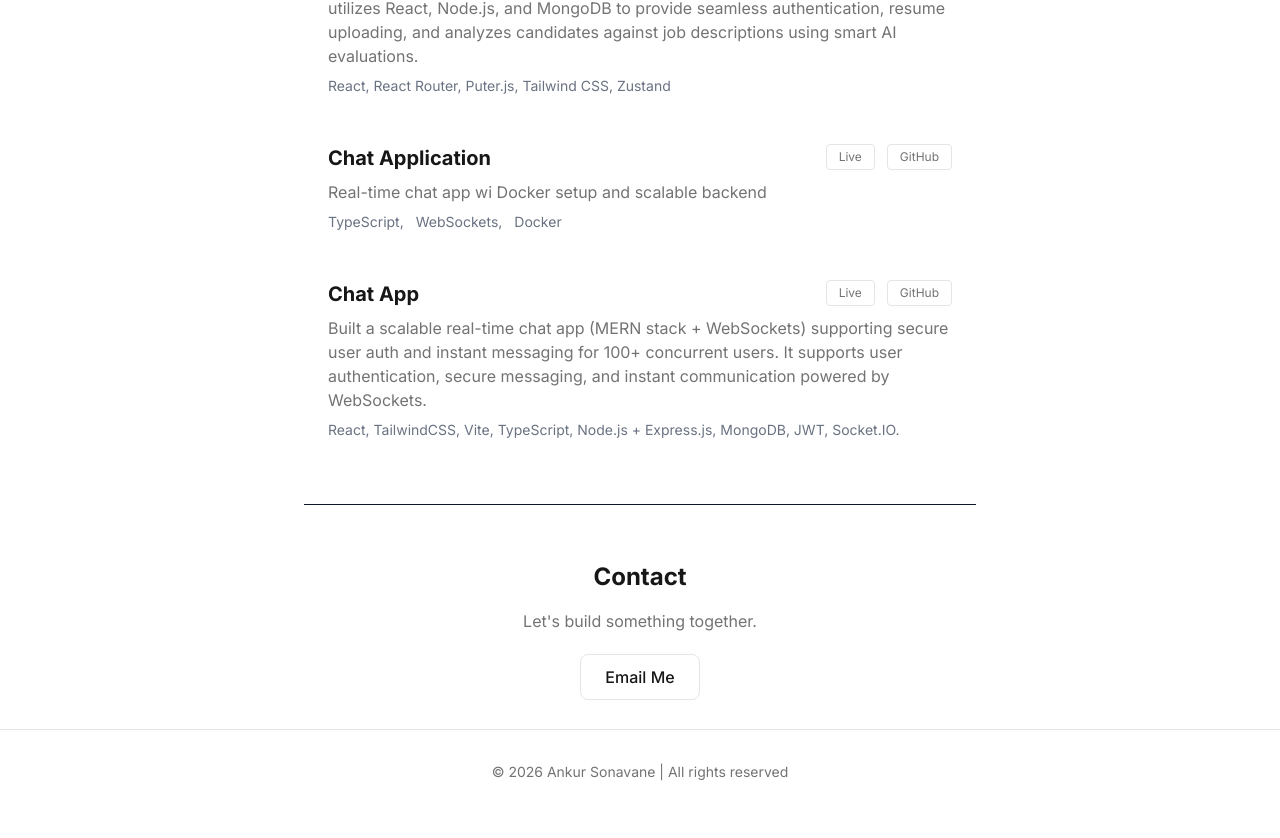
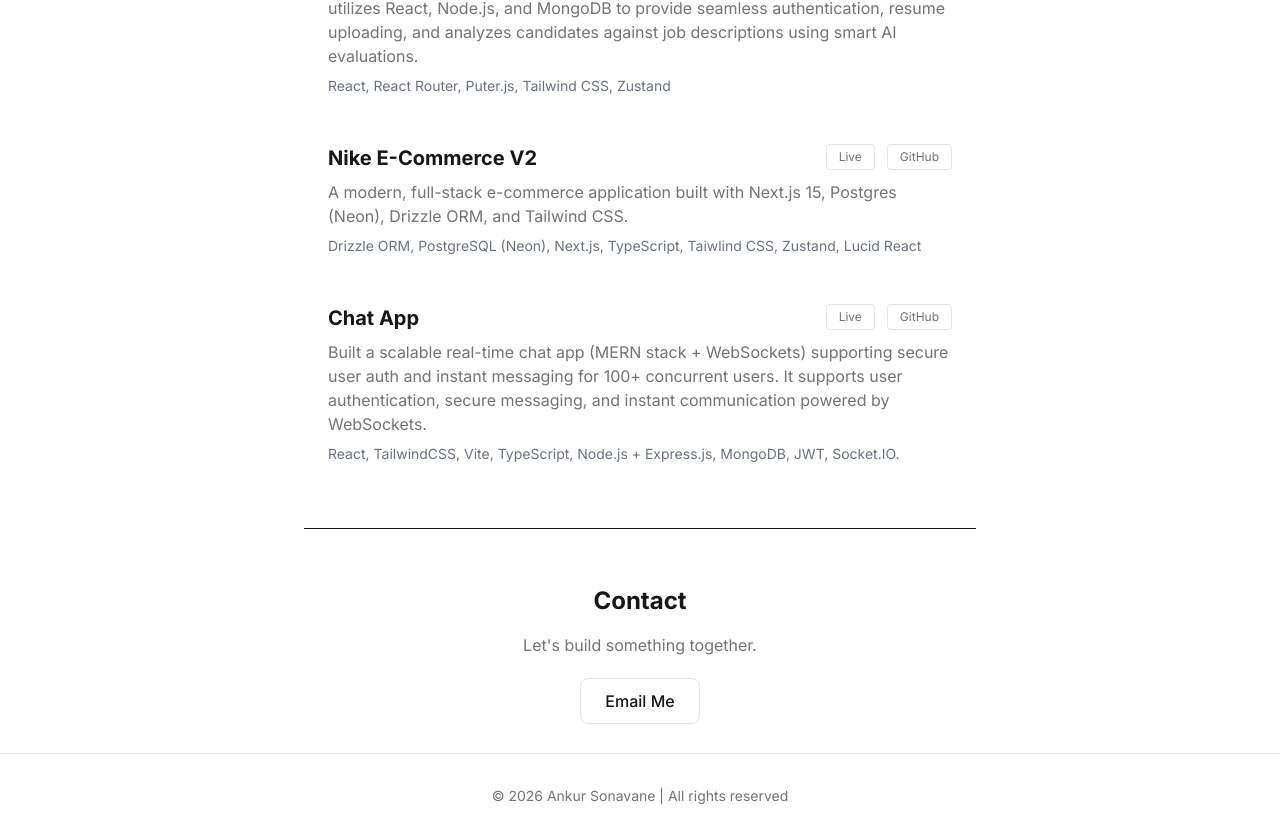
Before and after one commit to ankur0704/portfolio, a Next.js app: page / in a window 1280 px wide. Shown: the part 1371-2209 px from the top of the page. Before the commit the page ends 2185 px from the top, so only its background shows below. Built offline with nearby package versions, Linux system fonts and the light colour scheme.

Commit message:
projects updated

```diff
--- a/src/app/page.tsx
+++ b/src/app/page.tsx
@@ -19,11 +19,11 @@ export default function Home() {
       github: "https://github.com/ankur0704/ai-resume-analyzer",
     },
     {
-      title: "Chat Application",
-      desc: "Real-time chat app wi Docker setup and scalable backend",
-      tech: ["TypeScript", "WebSockets", "Docker"],
-      live: "#",
-      github: "https://github.com/ankur0704/chatapp.git",
+      title: "Nike E-Commerce V2",
+      desc: "A modern, full-stack e-commerce application built with Next.js 15, Postgres (Neon), Drizzle ORM, and Tailwind CSS.",
+      tech: ["Drizzle ORM, PostgreSQL (Neon), Next.js, TypeScript, Taiwlind CSS, Zustand, Lucid React"],
+      live: "https://nike-ecom-v2-guc5.vercel.app/",
+      github: "https://github.com/ankur0704/nike-ecom-v2",
     },
     {
       title: "Chat App",
```
